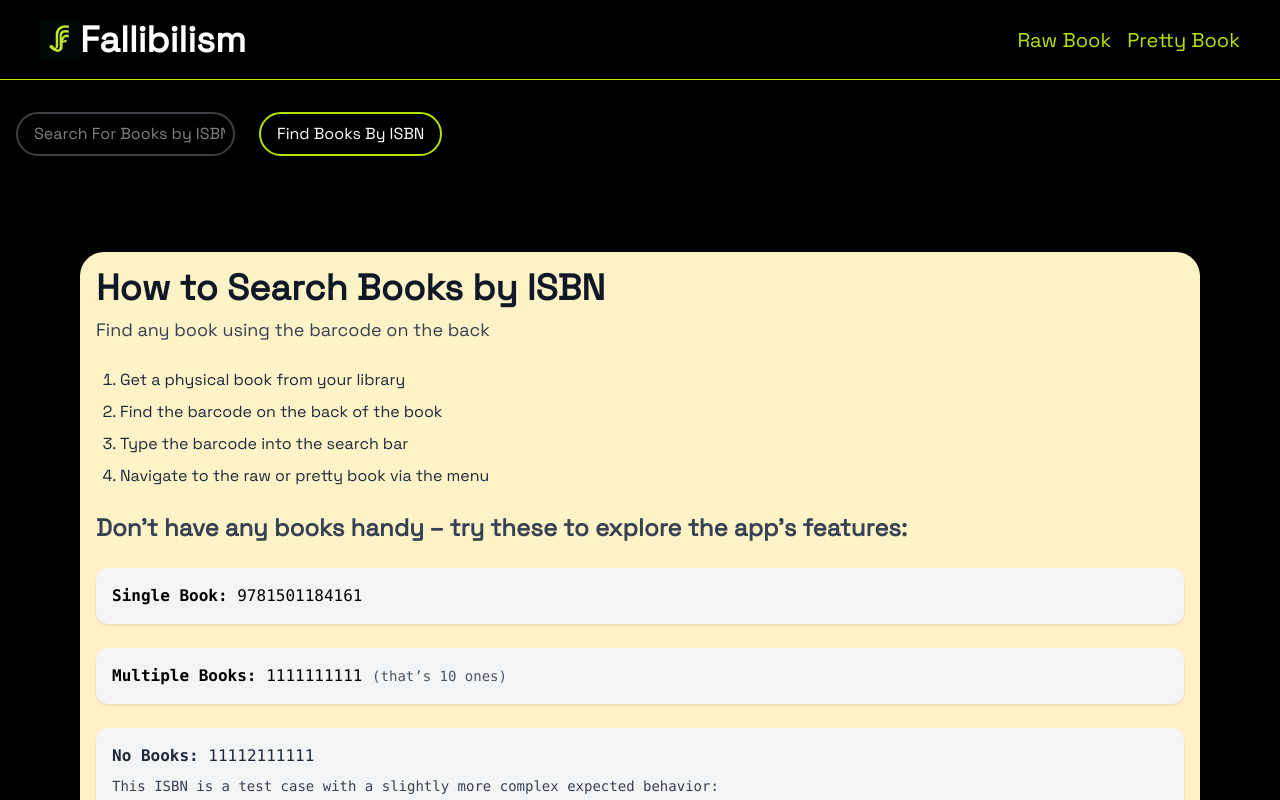
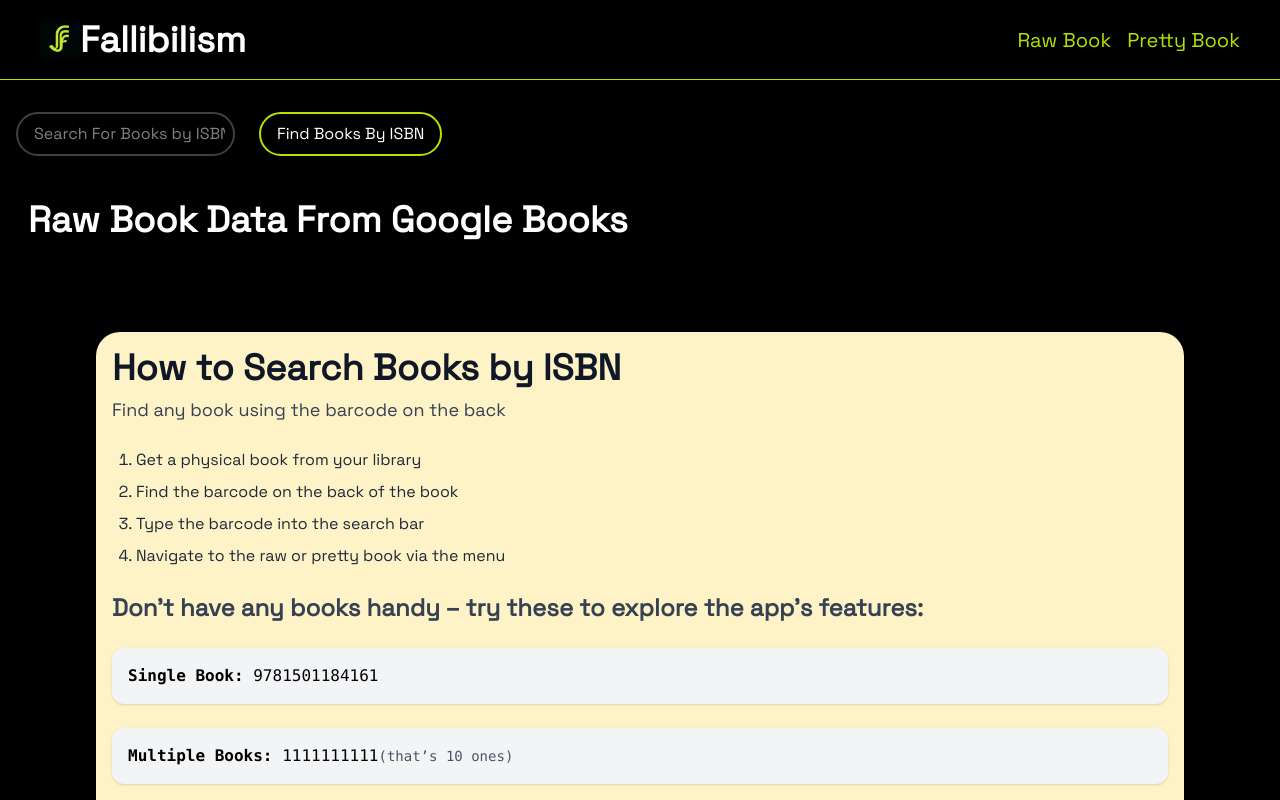
Before and after one commit to Lsmith2895/logans-library, a React (Vite) app: page /raw in a window 1280 px wide. Shown: the top 800 px of the page. Built offline with nearby package versions, Linux system fonts and the light colour scheme.

Commit message:
animate the cards

```diff
--- a/src/pages/HomePage.tsx
+++ b/src/pages/HomePage.tsx
@@ -1,8 +1,10 @@
+import { Animate } from '../components/Animate';
 import { HowToCard } from '../components/HowToCard';
 import { RawJsonCard } from '../components/RawJsonCard';
 
 function HomePage() {
   return (
+    <Animate>
       <div className="max-w-7xl p-4 md:px-20">
         <div className="mb-10 p-6">
           <div className="gradient-text p-4 text-5xl font-black sm:text-7xl">
@@ -18,12 +20,8 @@ function HomePage() {
         <RawJsonCard />
 
         <HowToCard />
-
-      {/* TODO placeholders for upcoming features */}
-      <div> pretty book preview</div>
-
-      <div> recent book preview</div>
       </div>
+    </Animate>
   );
 }
 
--- a/src/pages/HowToGuide.tsx
+++ b/src/pages/HowToGuide.tsx
@@ -1,7 +1,12 @@
+import { Animate } from '../components/Animate';
+
 function HowToGuide() {
   return (
+    <Animate>
       <div className="m-10 max-w-7xl rounded-3xl bg-amber-100 p-4 shadow-lg md:m-20">
-      <h1 className="text-3xl font-bold text-gray-900 sm:text-4xl">How to Search Books by ISBN</h1>
+        <h1 className="text-3xl font-bold text-gray-900 sm:text-4xl">
+          How to Search Books by ISBN
+        </h1>
         <h3 className="mt-2 text-lg text-gray-700">Find any book using the barcode on the back</h3>
 
         <div className="mt-6 flex flex-col-reverse gap-8 md:flex-row md:items-start">
@@ -26,7 +31,7 @@ function HowToGuide() {
 
                 <div className="mt-6 rounded-xl bg-gray-100 p-4 shadow-sm">
                   <p>
-                  <strong>Multiple Books:</strong> 1111111111{' '}
+                    <strong>Multiple Books:</strong> 1111111111
                     <span className="text-sm text-gray-600">(that’s 10 ones)</span>
                   </p>
                 </div>
@@ -54,6 +59,7 @@ function HowToGuide() {
           </div>
         </div>
       </div>
+    </Animate>
   );
 }
 
--- a/src/pages/LibraryPage.tsx
+++ b/src/pages/LibraryPage.tsx
@@ -1,3 +1,4 @@
+import { Animate } from '../components/Animate';
 import { BookCard } from '../components/BookCard';
 import { useBookContext } from '../context/BookContext';
 import type { GoogleBook } from '../types/book';
@@ -12,11 +13,13 @@ function LibraryPage() {
   }
 
   return (
-    <div className={`grid grid-cols-1 gap-3 md:grid-cols-2`}>
-      {books.map((book, index) => {
-        return <BookCard key={book.id || index} book={book} />;
-      })}
-    </div>
+    <Animate>
+      <div className={`grid grid-cols-1 gap-3 md:grid-cols-2`}>
+        {books.map((book, index) => {
+          return <BookCard key={book.id || index} book={book} />;
+        })}
+      </div>
+    </Animate>
   );
 }
 
--- a/src/pages/RawDataPage.tsx
+++ b/src/pages/RawDataPage.tsx
@@ -1,16 +1,21 @@
+import { Animate } from '../components/Animate';
 import { useBookContext } from '../context/BookContext';
 import { HowToGuide } from './HowToGuide';
 
 function RawDataPage() {
   const { state } = useBookContext();
 
-  if (!state.rawBook) {
-    return <HowToGuide />;
-  }
-
   return (
     <div className="p-4">
-      <div className="pt-10 whitespace-pre-wrap">{JSON.stringify(state.rawBook, null, 2)}</div>
+      <h1 className="p-3 text-4xl font-semibold"> Raw Book Data From Google Books </h1>
+
+      {!state.rawBook ? (
+        <HowToGuide />
+      ) : (
+        <Animate>
+          <div className="pt-10 whitespace-pre-wrap">{JSON.stringify(state.rawBook, null, 2)}</div>
+        </Animate>
+      )}
     </div>
   );
 }
```
Lines whose indentation alone changed are shown as unchanged.
